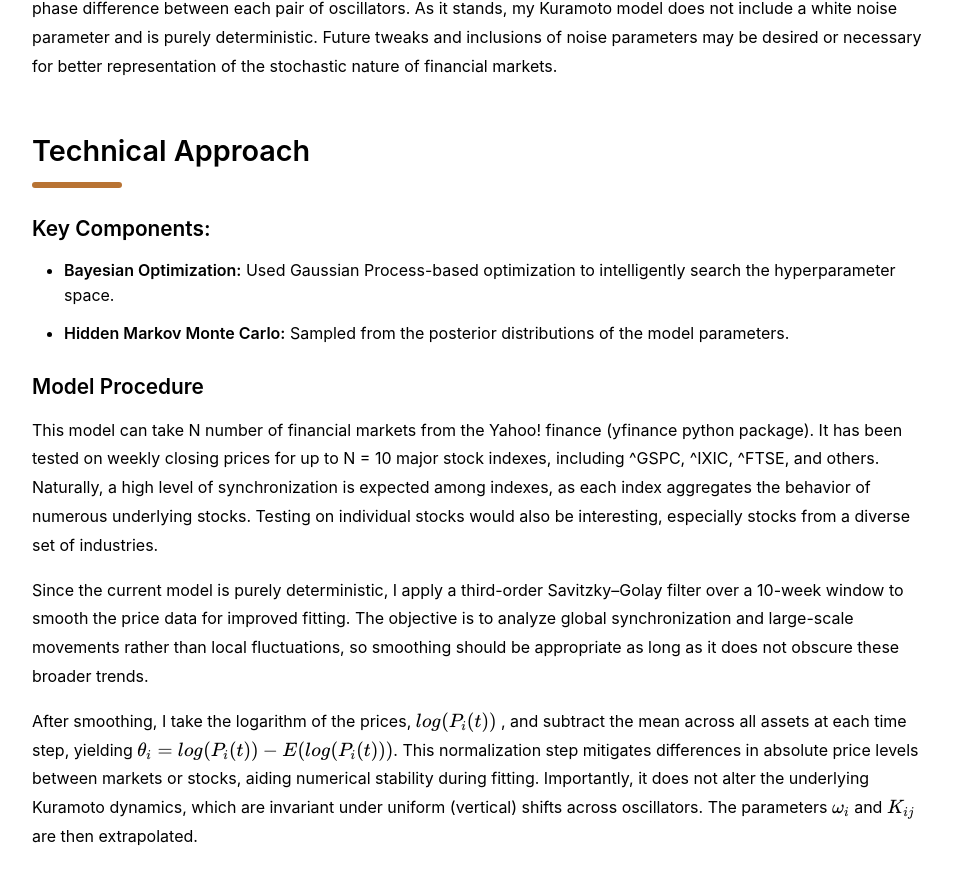
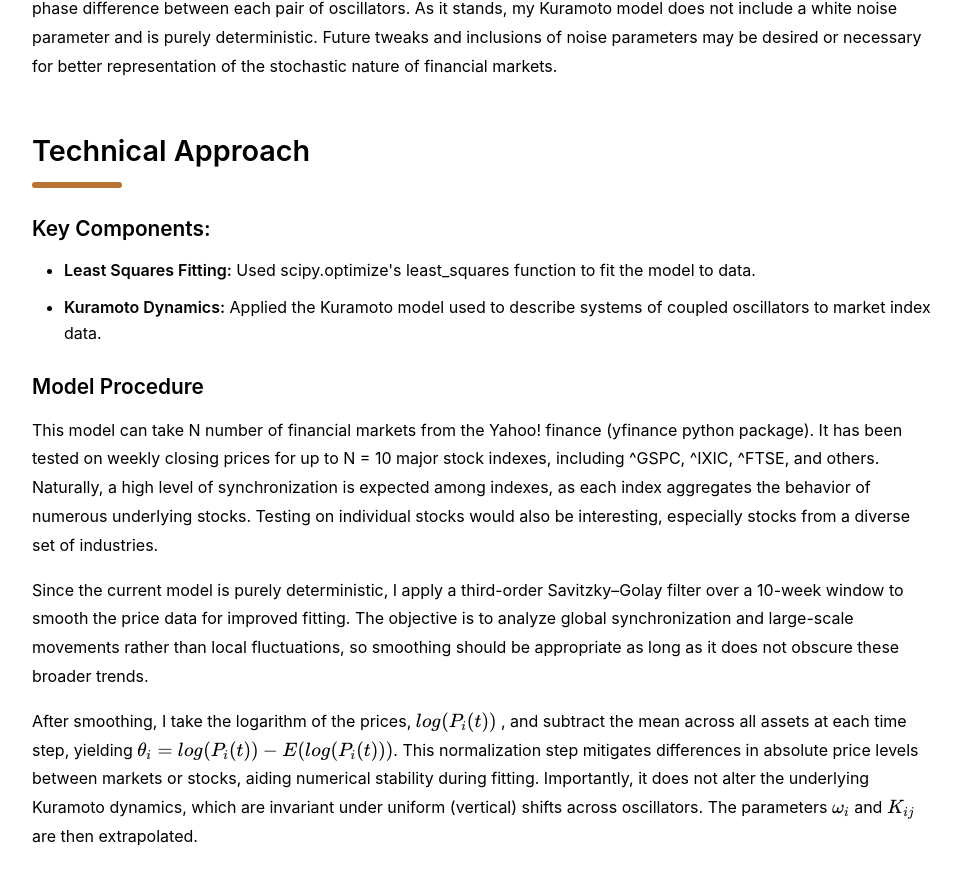
Before and after one commit to DJHoulihan/DJHoulihan.github.io, a Jekyll site: the page built from Finance Projects/oscillators.html, in a window 1280 px wide and 900 px high, scrolled down 1228 px. Shown: the top 885 px of the window, without its empty margins (158-1119 px from the left). Built offline with Jekyll 4.4.1, drawn with Linux system fonts in a browser that asks for light colours.

Commit message:
changed technical approach in oscillators page.

```diff
--- a/Finance Projects/oscillators.html
+++ b/Finance Projects/oscillators.html
@@ -67,8 +67,8 @@ title: Market Oscillators
 
     <h3>Key Components:</h3>
     <ul>
-      <li><strong>Bayesian Optimization:</strong> Used Gaussian Process-based optimization to intelligently search the hyperparameter space.</li>
-      <li><strong>Hidden Markov Monte Carlo:</strong> Sampled from the posterior distributions of the model parameters.</li>
+      <li><strong>Least Squares Fitting:</strong> Used scipy.optimize's least_squares function to fit the model to data.</li>
+      <li><strong>Kuramoto Dynamics:</strong> Applied the Kuramoto model used to describe systems of coupled oscillators to market index data.</li>
     </ul>
     <h3>Model Procedure</h3>
     <p>
```
